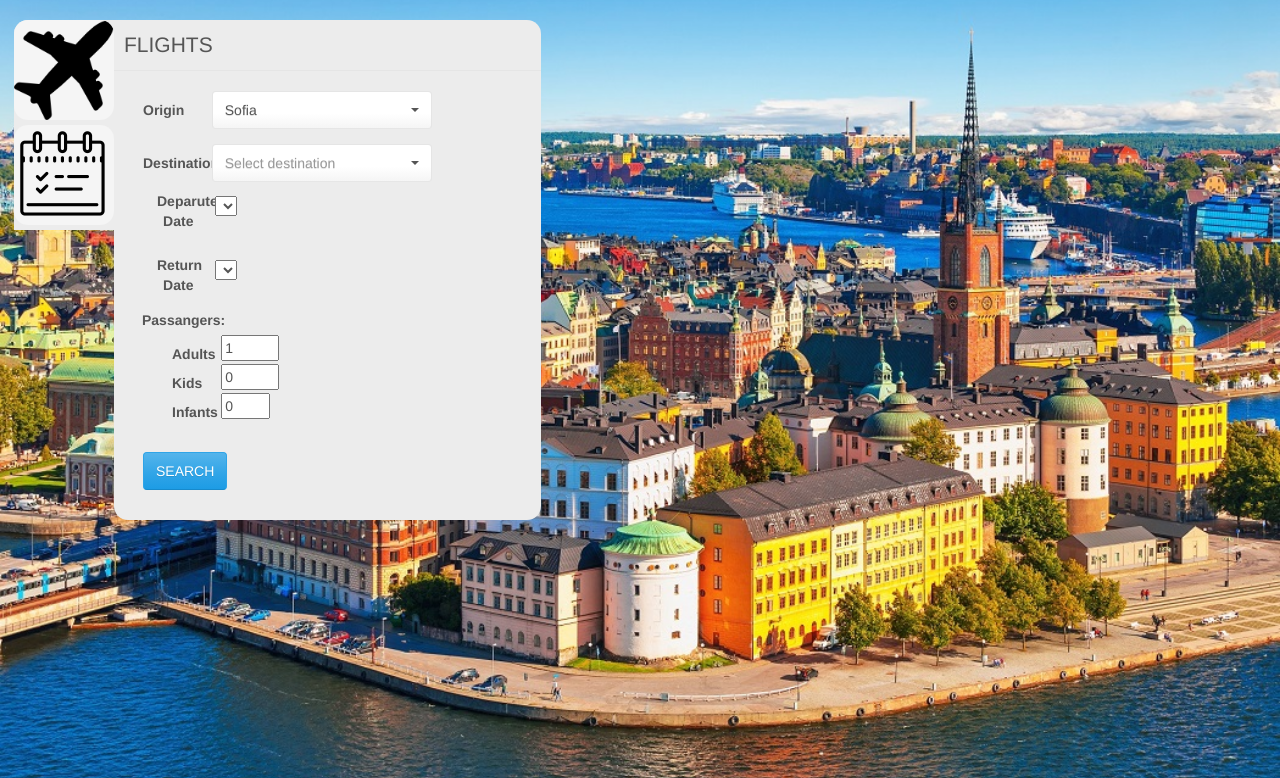
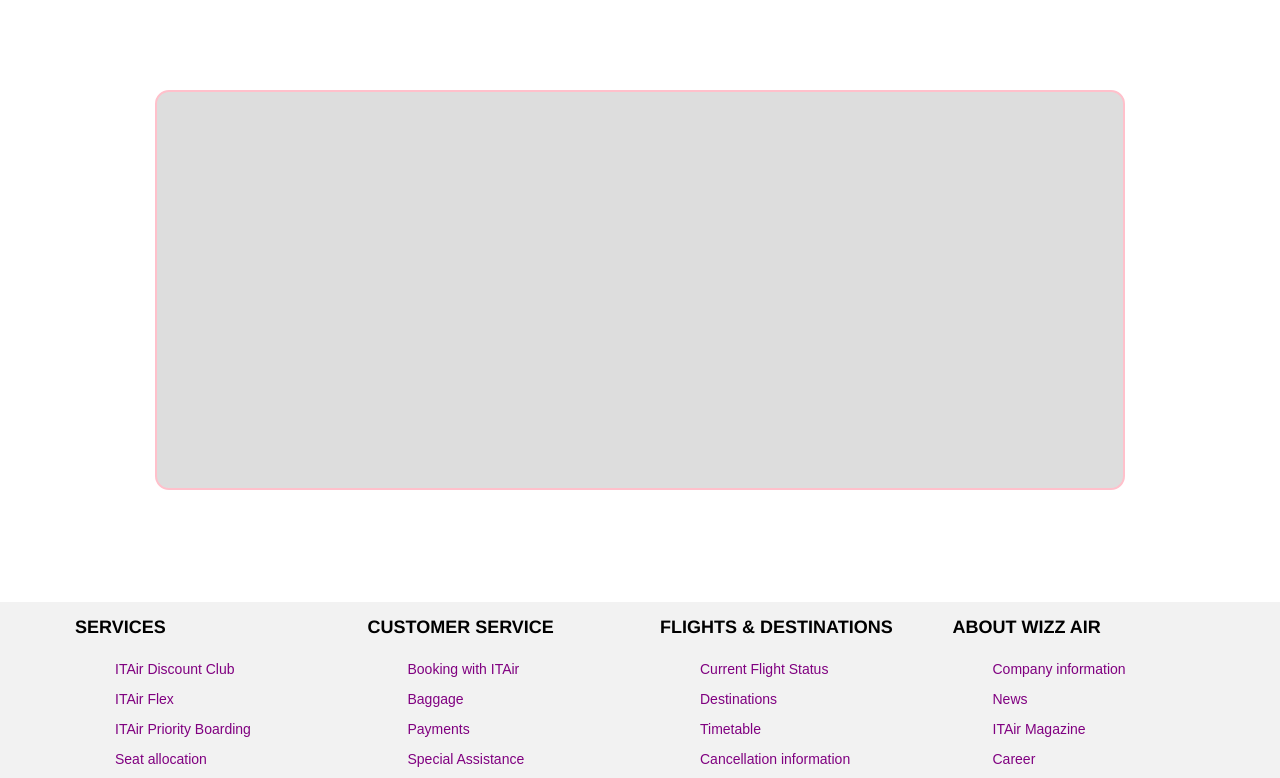
Before and after one commit to metodiMatov/Plan-B, a website: page index.html in a window 1280 px wide. Shown: the part 90-868 px from the top of the page. Drawn offline with nearby package versions, Linux system fonts and the light colour scheme; files whose address does not match are found by name.

Commit message:
this is second main

```diff
--- a/assets/css/myStyle.css
+++ b/assets/css/myStyle.css
@@ -306,3 +306,10 @@
     .passengers {
         margin-left: 1em;
     }
+    .ticket-tamplate{
+        border: 2px solid pink;
+        border-radius: 1em;
+        height: 400px;
+        background-color:#DDDDDD;
+        margin:7em 10em;
+    }
--- a/index.html
+++ b/index.html
@@ -49,7 +49,7 @@
             </div>
         </nav>
     </header>
-    <main id="first">
+    <main id="first" style="display:none">
         <div class="container main-container">
             <div class="row search-row">
                 <aside class="col-md-3 buttons container">
@@ -217,8 +217,10 @@
         <div class="container-fluid">
             <div class="row">
                 <div class="col-md-12">
-                    <div style="height: 500px; background-color:#DDDDDD;margin:7em 10em;">
+                    <div class="ticket-tamplate">
+                        <div class="flight-info">
 
+                        </div>
                     </div>
                 </div>
             </div>
```
